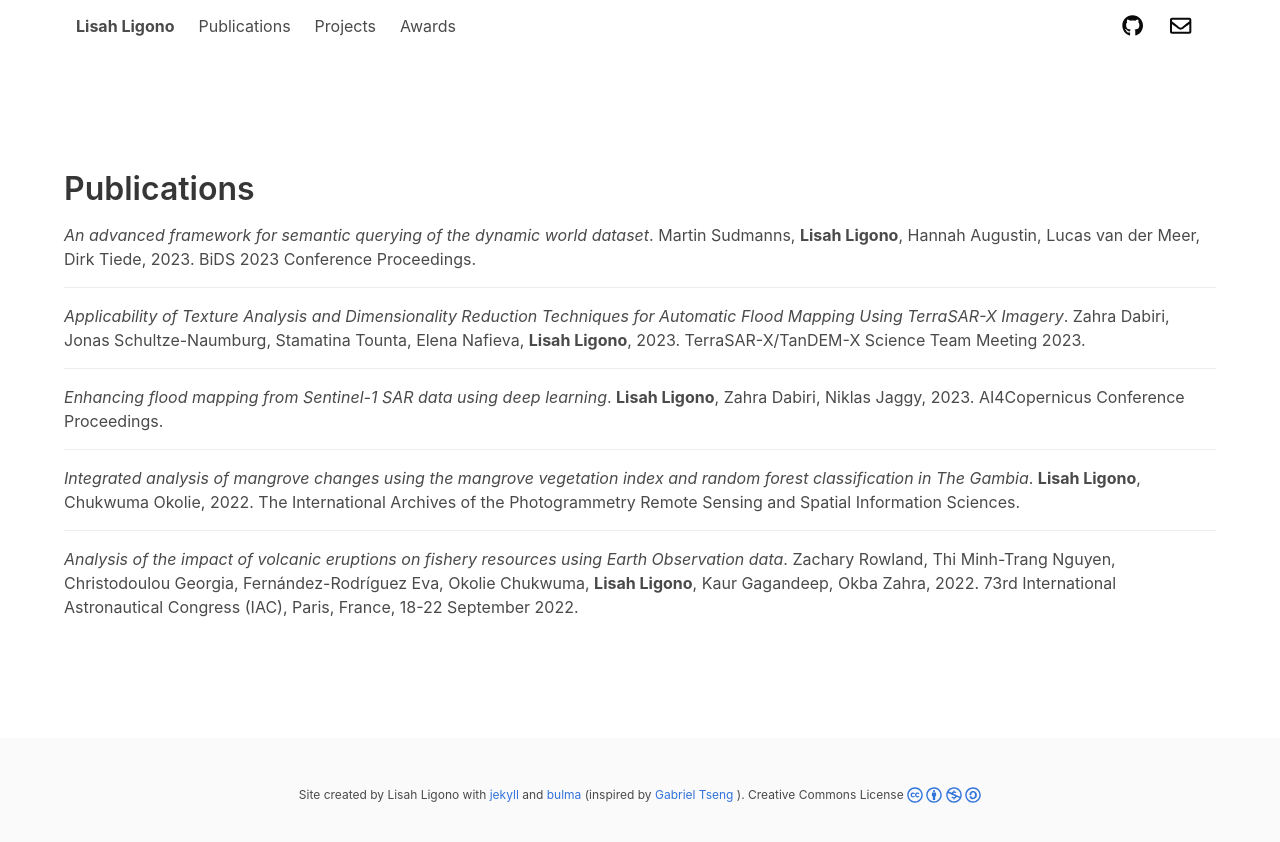
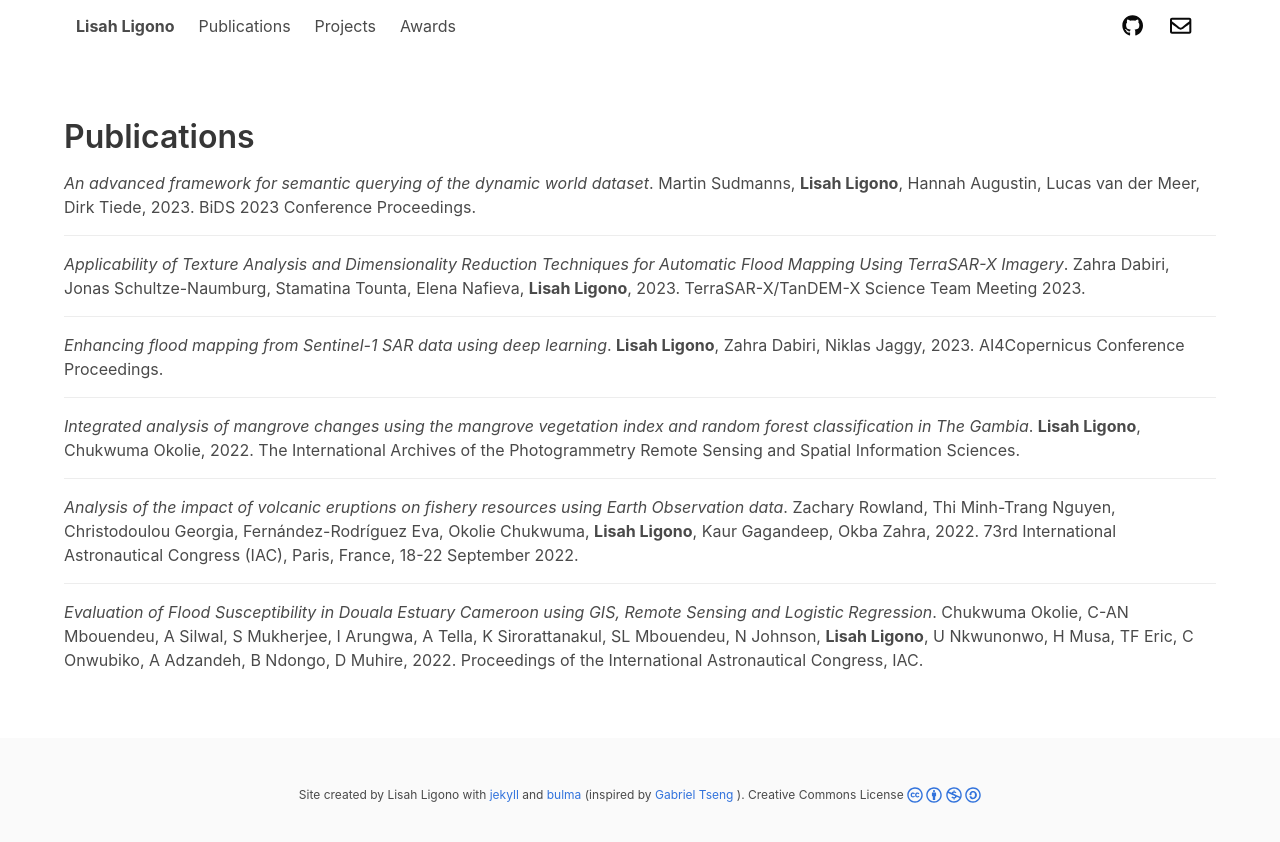
Before and after one commit to lisahligono/lisahligono.github.io, a Jekyll site: the page built from _pages/publications.html, in a window 1280 px wide. Shown: the top 842 px of the page. Built offline with Jekyll 4.4.1, drawn with Linux system fonts in a browser that asks for light colours; nearby versions of some CDN libraries; a style sheet for code colours, icons or effects is not loaded.

Commit message:
Update publications.yml

```diff
--- a/_data/publications.yml
+++ b/_data/publications.yml
@@ -41,3 +41,24 @@
     - Okba Zahra
   year: 2022
   journal: 73rd International Astronautical Congress (IAC), Paris, France, 18-22 September 2022
+- title: "Evaluation of Flood Susceptibility in Douala Estuary Cameroon using GIS, Remote Sensing and Logistic Regression"
+  authors:
+    - Chukwuma Okolie
+    - C-AN Mbouendeu
+    - A Silwal
+    - S Mukherjee
+    - I Arungwa
+    - A Tella
+    - K Sirorattanakul
+    - SL Mbouendeu
+    - N Johnson
+    - Lisah Ligono
+    - U Nkwunonwo
+    - H Musa
+    - TF Eric
+    - C Onwubiko
+    - A Adzandeh
+    - B Ndongo
+    - D Muhire
+  year: 2022
+  journal: Proceedings of the International Astronautical Congress, IAC
```
